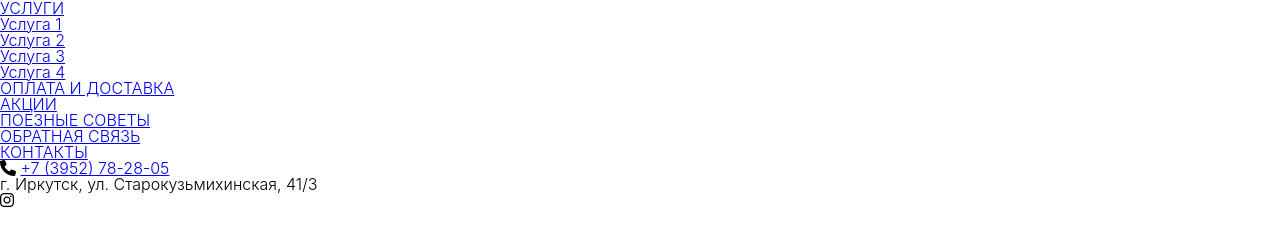
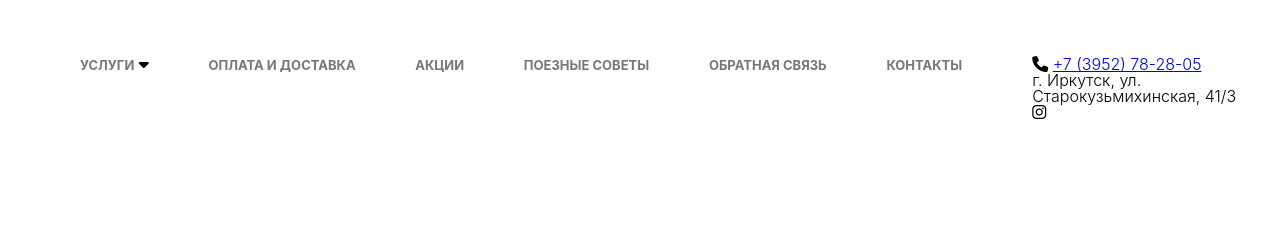
Before and after one commit to makrenka/geometrica, a plain HTML site: page index.html in a window 1280 px wide. Drawn offline with Linux system fonts and the light colour scheme; files whose address does not match are found by name; a web font is replaced by a local one.

Commit message:
add header style

```diff
--- a/css/components/header.css
+++ b/css/components/header.css
@@ -1,3 +1,73 @@
 .header {
+    background-color: #fff;
+    padding: 56px 0 0 80px;
+}
 
+.header__wrapper {
+    display: flex;
 }
+
+.header__navigation {
+    max-width: 953px;
+    padding-right: 70px;
+    width: 100%;
+}
+
+.header__navigation-list {
+    display: flex;
+    justify-content: space-between;
+}
+
+.header__navigation-link {
+    text-transform: uppercase;
+    color: var(--link-color);
+    font-weight: 700;
+    font-size: 13px;
+    line-height: 16px;
+    text-decoration: none;
+    transition: color .3s;
+}
+
+.header__navigation-link:hover {
+    color: var(--link-active-color);
+}
+
+.header__navigation-list-item--dropdown::after {
+    content: '\f0d7';
+    font-family: "Font Awesome 6 Free";
+    font-weight: 900;
+}
+
+.header__navigation-list-item--dropdown {
+    position: relative;
+}
+
+.header__navigation-list-item--dropdow:hover .header__navigation-sub-menu {
+    opacity: 1;
+    visibility: visible;
+}
+
+.header__navigation-sub-menu {
+    position: absolute;
+    padding: 10px;
+    border: 1px solid var(--link-active-color);
+    width: 200px;
+    transition: .5s;
+    opacity: 0;
+    visibility: hidden;
+}
+
+.header__navigation-sub-menu li {
+    padding: 10px;
+}
+
+.header__navigation-sub-menu li a {
+    display: block;
+    white-space: nowrap;
+    overflow: hidden;
+    text-overflow: ellipsis;
+}
+
+.header__navigation-sub-menu li:hover {
+    background-color: var(--grey-darken-4);
+}
--- a/css/main.css
+++ b/css/main.css
@@ -4,6 +4,7 @@
 @import url(./reset.css);
 @import url(../libs/css/font-awesome.css);
 @import url(./common.css);
+@import url(./components/header.css);
 
 * {
     box-sizing: border-box;
--- a/index.html
+++ b/index.html
@@ -11,24 +11,28 @@
 
 <body>
     <header class="header">
-        <div class="container">
+        <div class="container header__wrapper">
             <nav class="header__navigation">
                 <ul class="header__navigation-list">
-                    <li class="header__navigation-list-item">
+                    <li class="header__navigation-list-item header__navigation-list-item--dropdown">
                         <a class="header__navigation-link" href="#">УСЛУГИ</a>
                         <ul class="header__navigation-sub-menu">
-                            <li class="header__navigation-sub-menu-list">
-                                <a class="header__navigation-sub-menu-link" href="#">Услуга 1</a>
+                            <li class="header__navigation-list-item">
+                                <a class="header__navigation-link" href="#">Услуга 1</a>
                             </li>
-                            <li class="header__navigation-sub-menu-list">
-                                <a class="header__navigation-sub-menu-link" href="#">Услуга 2</a>
+                            <li class="header__navigation-list-item">
+                                <a class="header__navigation-link" href="#">Услуга 2</a>
                             </li>
-                            <li class="header__navigation-sub-menu-list">
-                                <a class="header__navigation-sub-menu-link" href="#">Услуга 3</a>
+                            <li class="header__navigation-list-item">
+                                <a class="header__navigation-link" href="#">Услуга 3</a>
                             </li>
-                            <li class="header__navigation-sub-menu-list">
-                                <a class="header__navigation-sub-menu-link" href="#">Услуга 4</a>
+                            <li class="header__navigation-list-item">
+                                <a class="header__navigation-link" href="#">Услуга 4</a>
                             </li>
+                            <li class="header__navigation-list-item">
+                                <a class="header__navigation-link" href="#">Услуга 5</a>
+                            </li>
+
                         </ul>
                     </li>
                     <li class="header__navigation-list-item">
```
